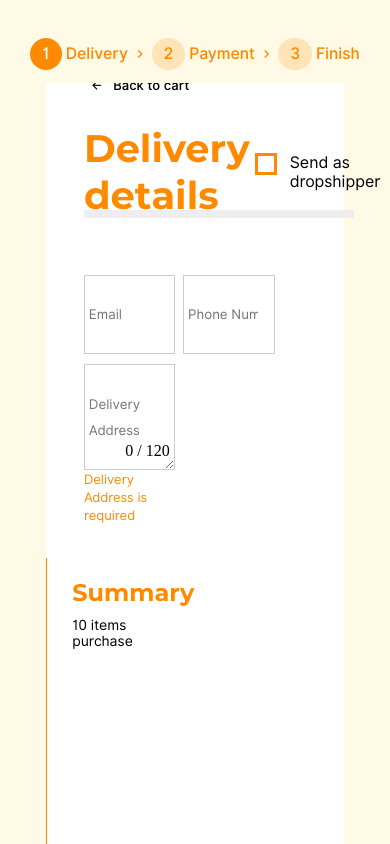
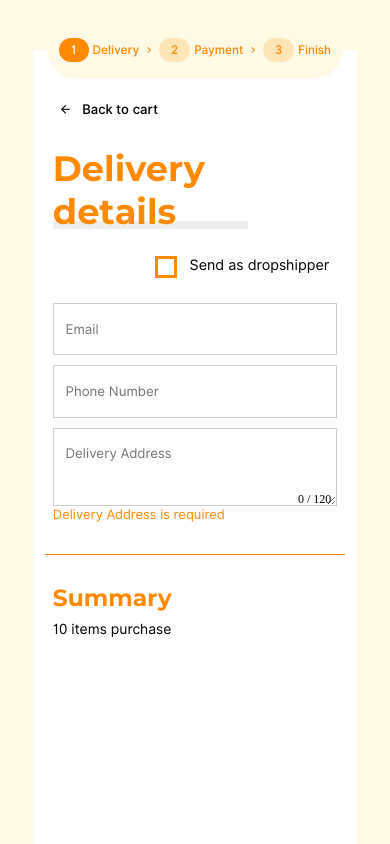
Before and after one commit to NiccEds23/shipment_app, a Vue app: page / in a window 390 px wide. Shown: the top 844 px of the page. Built offline with nearby package versions, Linux system fonts and the light colour scheme.

Commit message:
make it responsive

```diff
--- a/src/assets/scss/main.scss
+++ b/src/assets/scss/main.scss
@@ -27,7 +27,7 @@ button.primary {
   border: none;
   cursor: pointer;
   font-family: 'InterUIMedium';
-  font-size: 16px;
+  font-size: 1em;
 }
 
 button.primary:disabled {
@@ -119,13 +119,13 @@ button.outlined {
     cursor: pointer;
     .item-content {
       .info-1 {
-        margin-bottom: 0;
         font-family: 'InterUIRegular';
-        font-size: 14px;
+        font-size: 0.9em;
       }
       .info-2 {
         margin-top: 0;
         font-family: 'InterUIMedium';
+        font-size: 1em;
       }
     }
   }
@@ -147,3 +147,28 @@ button.outlined {
     }
   }
 }
+
+@media (max-width: 600px) {
+  // Input Warp
+  .input-wrap {
+    input,
+    textarea {
+      padding: 3vw;
+    }
+  }
+
+  // Content list
+  .content-list {
+    display: flex;
+    width: 100%;
+    .item {
+      width: 50%;
+      .item-content {
+        min-width: 30%;
+        .info-1 {
+          font-size: 1em;
+        }
+      }
+    }
+  }
+}
--- a/src/components/BaseLayout.vue
+++ b/src/components/BaseLayout.vue
@@ -168,6 +168,7 @@ export default {
     changeState(val) {
       this.paymentState = val
       localStorage.setItem('paymentState', val)
+      window.scrollTo(0, 0)
     }
   },
   watch: {
@@ -326,4 +327,38 @@ export default {
     }
   }
 }
+
+//responsive
+@media (max-width: 975px) {
+  .content {
+    font-size: 16px;
+    .main-content {
+      .form-components {
+        margin: 3vw;
+        padding: 2vw;
+        order: 1;
+        width: 100%;
+      }
+      .summary {
+        margin: 3vw;
+        padding: 2vw;
+        order: 2;
+        width: 100%;
+        border-left: none;
+        border-top: 0.5px solid #ff8a00;
+        font-size: 1.3em;
+      }
+    }
+  }
+}
+
+@media (max-width: 600px) {
+  .content {
+    font-size: 12px;
+    .main-content {
+      margin: 3vh;
+      margin-top: 5vh;
+    }
+  }
+}
 </style>
--- a/src/components/FormComponents/DeliveryDetails.vue
+++ b/src/components/FormComponents/DeliveryDetails.vue
@@ -424,4 +424,46 @@ export default {
     }
   }
 }
+
+@media (max-width: 975px) {
+  .content-heading {
+    flex-wrap: wrap;
+    .title {
+      order: 1;
+      font-size: 1.1rem;
+    }
+    .dropshipper {
+      order: 2;
+      .container {
+        font-size: 1em;
+      }
+    }
+  }
+}
+
+@media (max-width: 600px) {
+  .content-heading {
+    .title {
+      width: 100%;
+      .title-ornamen {
+        width: 50vw;
+      }
+    }
+    .dropshipper {
+      justify-content: end;
+      width: 100%;
+      .container {
+        font-size: 1.2em;
+      }
+    }
+  }
+  .delivery-form {
+    form {
+      justify-content: center;
+      .field-space {
+        width: 100%;
+      }
+    }
+  }
+}
 </style>
--- a/src/components/FormComponents/ShipmentPayment.vue
+++ b/src/components/FormComponents/ShipmentPayment.vue
@@ -220,4 +220,21 @@ export default {
     }
   }
 }
+
+@media (max-width: 975px) {
+  .shipment {
+    .content-heading {
+      .title-ornamen {
+        width: 50vw;
+      }
+    }
+  }
+  .payment {
+    .content-heading {
+      .title-ornamen {
+        width: 50vw;
+      }
+    }
+  }
+}
 </style>
```
